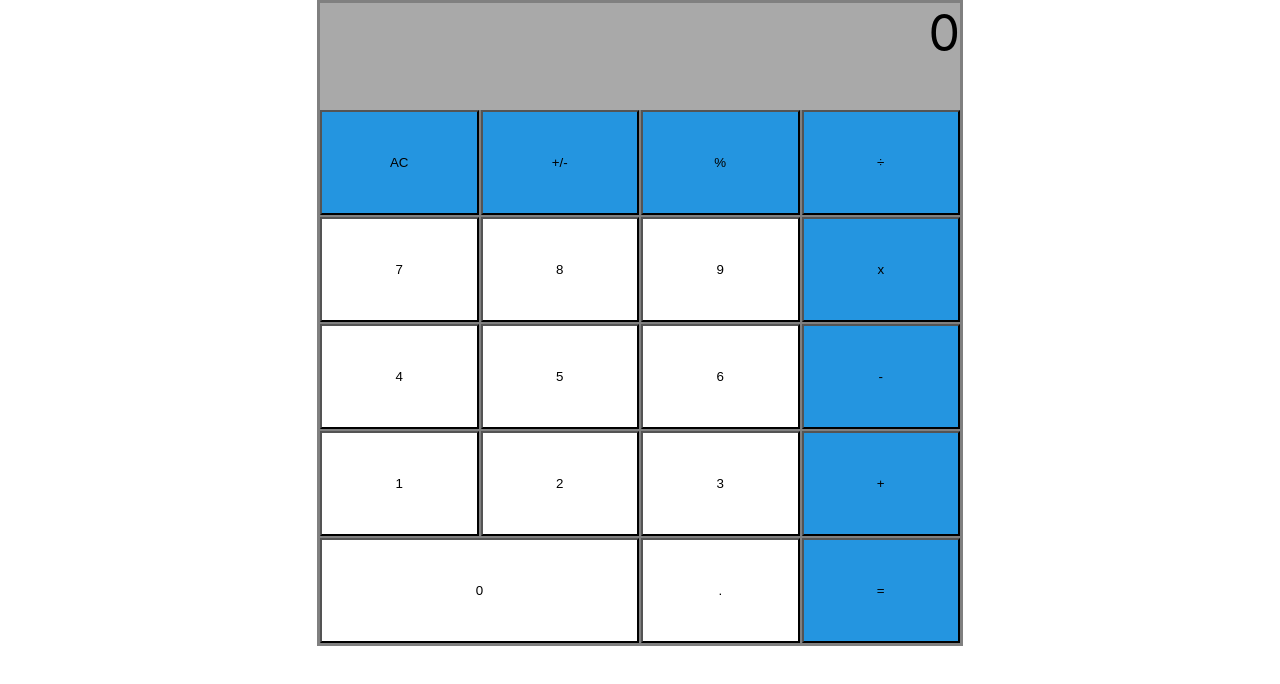
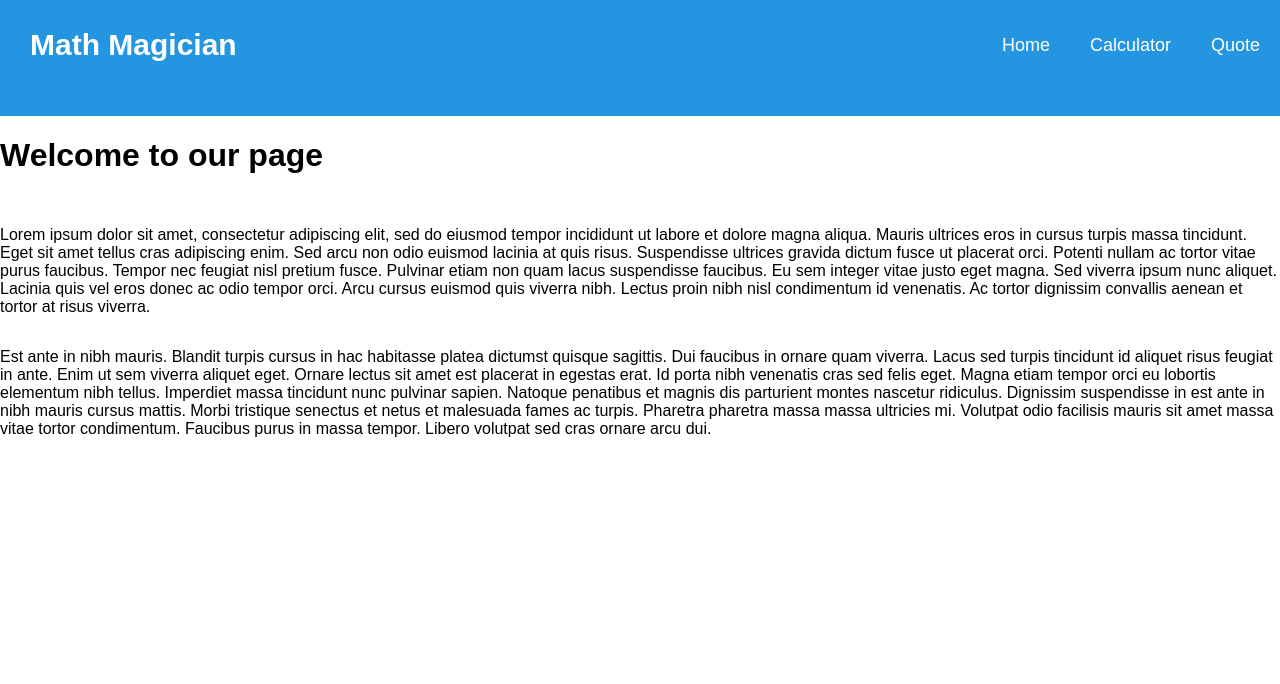
Before and after one commit to eroiyo/Math-magicians, a React (Create React App) app: page / in a window 1280 px wide. Shown: the top 684 px of the page. Built offline with nearby package versions, Linux system fonts and the light colour scheme.

Commit message:
Add Navbar,Quote and Welcome Section

```diff
--- a/package.json
+++ b/package.json
@@ -9,6 +9,7 @@
     "big.js": "^6.1.1",
     "react": "^17.0.2",
     "react-dom": "^17.0.2",
+    "react-router-dom": "^5.2.0",
     "react-scripts": "4.0.3",
     "web-vitals": "^1.1.2"
   },
--- a/src/App.css
+++ b/src/App.css
@@ -1,13 +1,21 @@
 #root {
   width: 100vw;
   height: 100vh;
+  font-family: "Montserrat", sans-serif;
+  background-color: white;
+}
+
+.content{
+  width: 100vw;
+  height: 85.5vh;
+  display: flex;
 }
 
 .calculator {
   display: flex;
   flex-direction: column;
-  width: 50vw;
-  height: 80vh;
+  width: 25vw;
+  height: 55vh;
   background-color: green;
   margin-left: auto;
   margin-right: auto;
@@ -25,7 +33,7 @@
   flex-direction: row-reverse;
   background-color: darkgrey;
   width: 100%;
-  height: 20%;
+  height: 25%;
 }
 
 .options {
@@ -57,3 +65,11 @@ span {
 .zero {
   grid-column: span 2;
 }
+
+h1{
+  margin-bottom: 4%;
+}
+
+p{
+  margin-bottom: 2.5%;
+}
--- a/src/App.js
+++ b/src/App.js
@@ -1,17 +1,39 @@
-import React, { PureComponent } from 'react';
+import React, { PureComponent, } from 'react';
 import './App.css';
-import Calculator from './components/Calculator/Calculator';
+import CalPage from './components/CalPage';
+import {
+  BrowserRouter as Router,
+  Switch,
+  Route,
+  Link
+} from "react-router-dom";
+import Header from './components/Header';
+import Welcome from './components/Welcome';
+import Quote from './components/Quote';
 
-const App = class extends PureComponent {
-  render() {
+const App = () => {
     return (
-      <div className="App">
-        <div className="App-body">
-          <Calculator />
+      <Router>
+        <div className="App">
+          <div className="App-body">
+            <Header />
+            <div class="content">
+              <Switch>
+                <Route exact path="/">
+                  <Welcome />
+                </Route>
+                <Route exact path="/calculator">
+                  <CalPage />
+                </Route>
+                <Route exact path="/quote">
+                  <Quote/>
+                </Route>
+              </Switch>
+            </div>
+          </div>
         </div>
-      </div>
+      </Router>
     );
-  }
 };
 
 App.displayName = 'App';
--- /dev/null
+++ b/src/components/CalPage.js
@@ -0,0 +1,12 @@
+import './Css/CalPage.css'
+import Calculator from './Calculator/Calculator';
+
+const CalPage = () => {
+  return (
+    <div id="CalPage">
+      <div class="first"><h1>Lets do some Math!</h1></div>
+      <div class="second"><Calculator /></div>
+    </div>
+  );
+};
+export default CalPage;
--- /dev/null
+++ b/src/components/Css/CalPage.css
@@ -0,0 +1,13 @@
+.first {
+    display: flex;
+    width: 55vw;
+    height: 100%;
+}
+.second {
+    display: flex;
+    width: 45vw;
+    height: 100%;
+}
+#CalPage {
+    display: flex;
+}
--- /dev/null
+++ b/src/components/Css/Header.css
@@ -0,0 +1,42 @@
+header {
+    background-color: #2495e0;
+    width: 100vw;
+    height: 14.5vh;
+  }
+  .logo {
+    color: white;
+    line-height: 90px;
+    font-size: 30px;
+    font-weight: bold;
+    text-decoration: none;
+    margin-left: 30px;
+    font-family: sans-serif;
+  }
+  .navlinks {
+    list-style: none;
+    float: right;
+    line-height: 90px;
+    margin: 0;
+    padding: 0;
+  }
+  .navlinks li {
+    display: inline-block;
+    margin: 0px 20px;
+  }
+  .navlinks li .link {
+    color: white;
+    text-decoration: none;
+    font-size: 18px;
+  }
+  #check {
+    display: none;
+  }
+  .menu-btn {
+    font-size: 25px;
+    color: white;
+    float: right;
+    line-height: 90px;
+    margin-right: 40px;
+    display: none;
+    cursor: pointer;
+  }
--- /dev/null
+++ b/src/components/Css/Quote.css
@@ -0,0 +1,9 @@
+blockquote{
+    font-size: 25px;
+    margin-left: auto;
+    margin-right: auto;
+    width: 50%;
+    height: 50%;
+    margin-top: auto;
+    margin-bottom: auto;
+}
--- /dev/null
+++ b/src/components/Header.js
@@ -0,0 +1,27 @@
+import './Css/Header.css'
+import {
+  Link
+} from "react-router-dom";
+
+const Header = () => {
+  return (
+    <header>
+<nav class="main-nav">
+  <input type="checkbox" id="check" />
+  <label for="check" class="menu-btn">
+    <i class="fas fa-bars"></i>
+  </label>
+  <a href="index.html" class="logo">Math Magician</a>
+  <ul class="navlinks">
+    <li><Link className="link" to="/">Home</Link></li>
+    <li><Link className="link" to="/calculator">Calculator</Link></li>
+    <li><Link className="link" to="/quote">Quote</Link></li>
+  </ul>
+</nav>
+</header>
+  );
+};
+
+Header.displayName = 'Header';
+
+export default Header;
--- /dev/null
+++ b/src/components/Quote.js
@@ -0,0 +1,9 @@
+import './Css/Quote.css'
+
+const Quote = () => {
+    return (
+        <blockquote>"MATHEMATICS is not about numbers, equations, computations or algorithms:  it is about UNDERSTANDING." -William Paul Thurston </blockquote>
+    )
+}
+
+export default Quote ;
--- /dev/null
+++ b/src/components/Welcome.js
@@ -0,0 +1,14 @@
+
+const Welcome = () => {
+  return (
+    <div id="welcome">
+    <h1>Welcome to our page</h1>
+    <p>Lorem ipsum dolor sit amet, consectetur adipiscing elit, sed do eiusmod tempor incididunt ut labore et dolore magna aliqua. Mauris ultrices eros in cursus turpis massa tincidunt. Eget sit amet tellus cras adipiscing enim. Sed arcu non odio euismod lacinia at quis risus. Suspendisse ultrices gravida dictum fusce ut placerat orci. Potenti nullam ac tortor vitae purus faucibus. Tempor nec feugiat nisl pretium fusce. Pulvinar etiam non quam lacus suspendisse faucibus. Eu sem integer vitae justo eget magna. Sed viverra ipsum nunc aliquet. Lacinia quis vel eros donec ac odio tempor orci. Arcu cursus euismod quis viverra nibh. Lectus proin nibh nisl condimentum id venenatis. Ac tortor dignissim convallis aenean et tortor at risus viverra.
+    </p>
+    <p>Est ante in nibh mauris. Blandit turpis cursus in hac habitasse platea dictumst quisque sagittis. Dui faucibus in ornare quam viverra. Lacus sed turpis tincidunt id aliquet risus feugiat in ante. Enim ut sem viverra aliquet eget. Ornare lectus sit amet est placerat in egestas erat. Id porta nibh venenatis cras sed felis eget. Magna etiam tempor orci eu lobortis elementum nibh tellus. Imperdiet massa tincidunt nunc pulvinar sapien. Natoque penatibus et magnis dis parturient montes nascetur ridiculus. Dignissim suspendisse in est ante in nibh mauris cursus mattis. Morbi tristique senectus et netus et malesuada fames ac turpis. Pharetra pharetra massa massa ultricies mi. Volutpat odio facilisis mauris sit amet massa vitae tortor condimentum. Faucibus purus in massa tempor. Libero volutpat sed cras ornare arcu dui.</p>
+    </div>
+  );
+};
+
+
+export default Welcome ;
```
Also changed, not shown: 1 other file (tests, documents, lock files or other folders).
